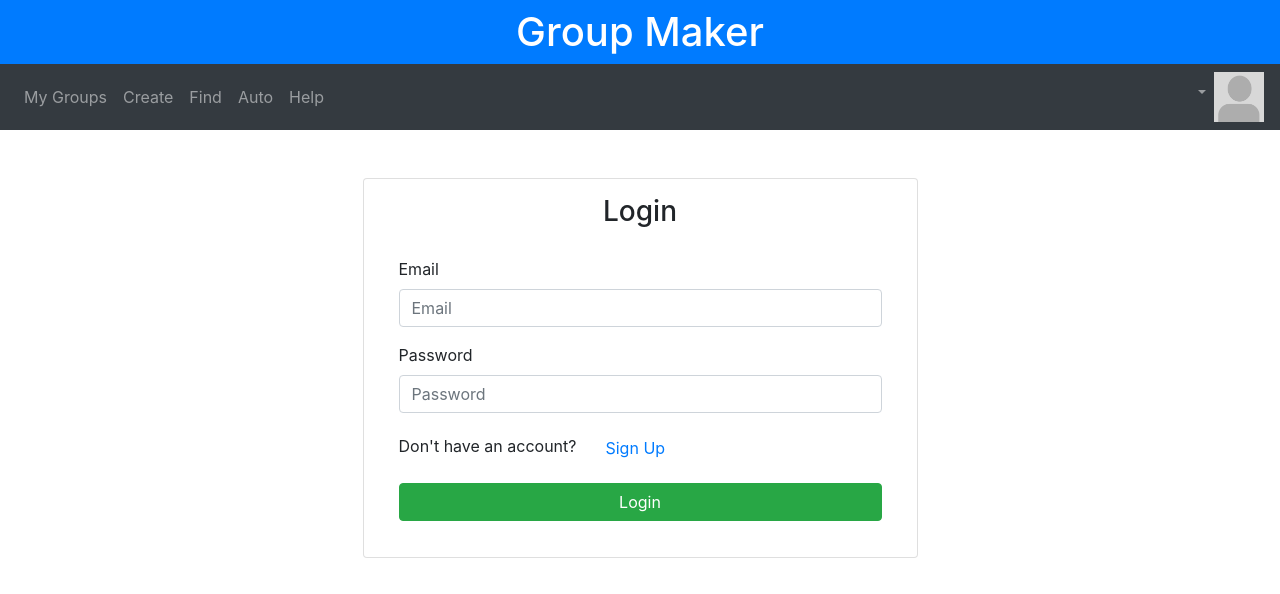
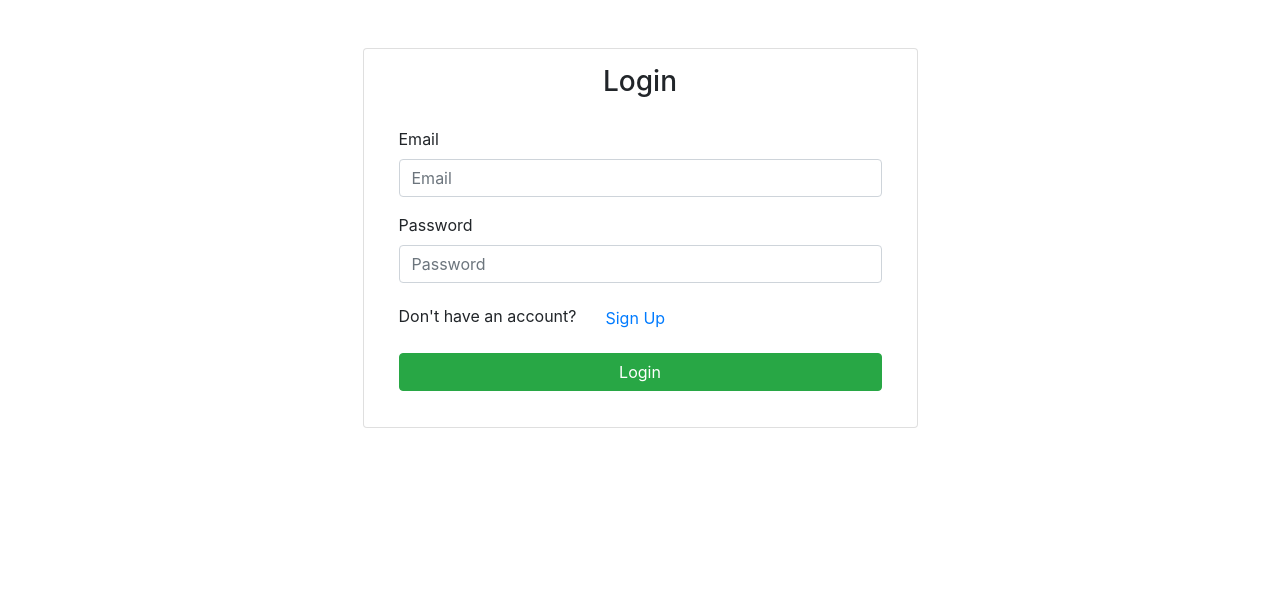
Before and after one commit to alexbalez/Group-Maker, a React (Create React App) app in the folder client/: page / in a window 1280 px wide. Shown: the top 594 px of the page. Built offline with nearby package versions, Linux system fonts and the light colour scheme; no server answers.

Commit message:
removed header

```diff
--- a/client/src/components/Login.js
+++ b/client/src/components/Login.js
@@ -1,6 +1,5 @@
 import React, { Component } from "react";
 import AuthDataConnector from "../services/AuthDataConnector";
-import Header from './Header'
 
 class Login extends Component{
     constructor(props){
@@ -39,7 +38,6 @@ class Login extends Component{
     render() {
         return (
             <div>
-                <Header/>
                 <div className="container mt-5">
                     <div className="card col-md-6 offset-md-3 offset-md-3">
                         <h3 className="text-center mt-3">Login</h3>
```
